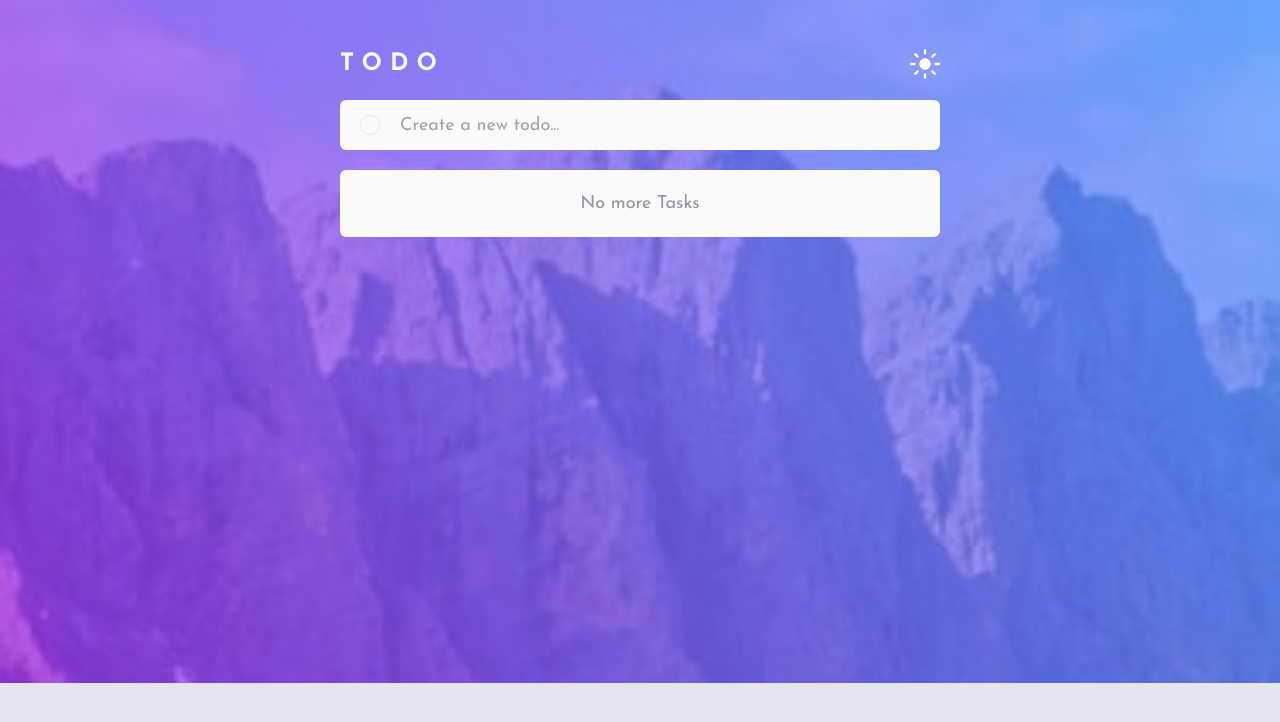
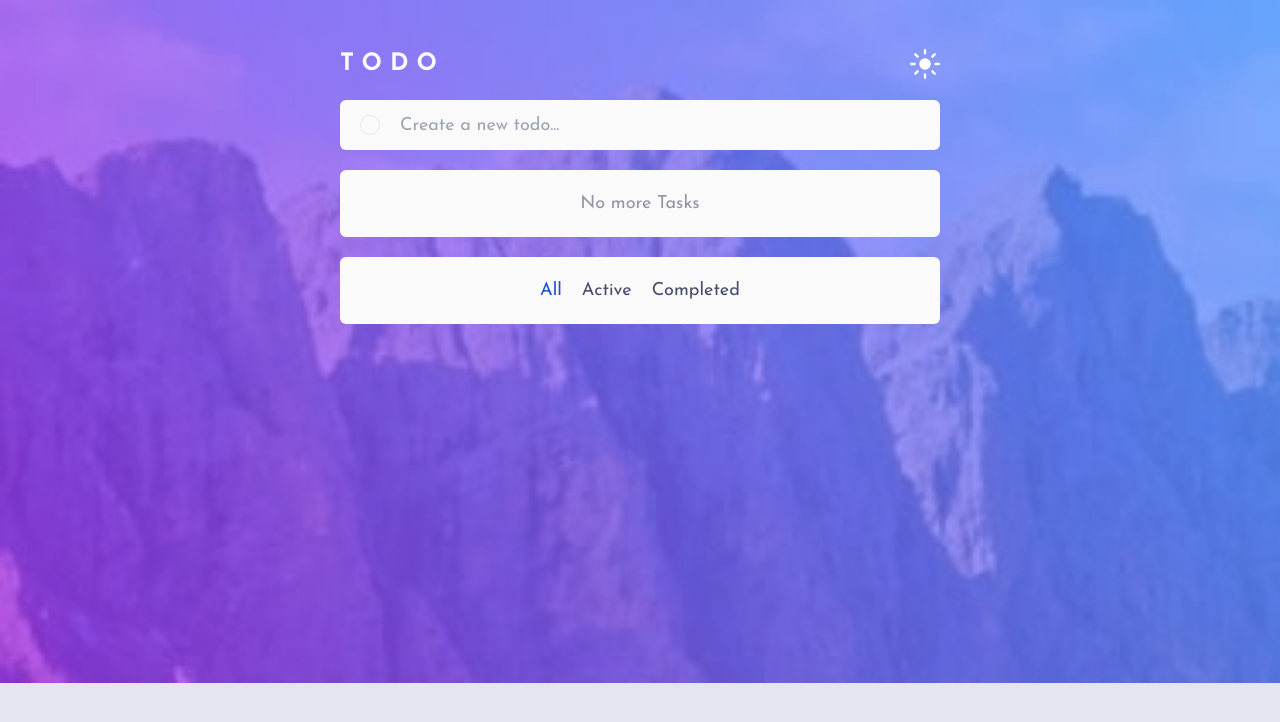
Before and after one commit to flaviogp/todo-app-main, a React (Vite) app: page / in a window 1280 px wide. Shown: the top 722 px of the page. Built offline with nearby package versions, Linux system fonts and the light colour scheme.

Commit message:
feat: add Control View component

```diff
--- a/src/components/ControlView.tsx
+++ b/src/components/ControlView.tsx
@@ -1,8 +1,75 @@
-import React from 'react'
+import { useState } from "react"
+import { TodoList } from "../interfaces/interfaces"
 
-const ControlView = () => {
+interface ControlViewProps {
+  setList: (arg: TodoList[]) => void
+}
+
+const ControlView = ({setList}: ControlViewProps) => {
+  const [focus, setFocus] = useState('all')
+
+  const listFocus = (id: string) => {
+    const stored = localStorage.getItem('todoList');
+
+    if(!stored) return
+
+    const list = JSON.parse(stored) as TodoList[]
+
+    switch(id){
+      case 'all':
+        setList([...list])
+        break;
+      case 'active': {
+        const newList = list.filter(task => !task.checked)
+        setList(newList)
+        break;
+      }
+      case 'completed': {
+        const newList = list.filter(task => task.checked)
+        setList(newList)
+        break;
+      }
+    }
+  }
+
+  const handleClick = (e:  React.MouseEvent<HTMLLIElement, MouseEvent>) => {
+    const id = e.currentTarget.id;
+    setFocus(id);
+
+    listFocus(id);
+  }
+
+
   return (
-    <div>ControlView</div>
+    <div className="w-full p-5 bg-very-light-gray rounded-md">
+      <ul
+        className={`
+          [&>*]:cursor-pointer
+           w-full flex justify-center
+          gap-5 text-very-dark-grayish-blue
+
+        `}>
+
+        <li id="all"
+          className={`${focus === 'all' && 'text-blue-700'}`}
+          onClick={(e) => handleClick(e)}
+          >
+          All
+        </li>
+        <li id="active"
+          className={`${focus === 'active' && 'text-blue-700'}`}
+          onClick={(e) => handleClick(e)}
+          >
+          Active
+        </li>
+        <li id="completed"
+          className={`${focus === 'completed' && 'text-blue-700'}`}
+          onClick={(e) => handleClick(e)}
+        >
+          Completed
+        </li>
+      </ul>
+    </div>
   )
 }
 
--- a/src/components/List.tsx
+++ b/src/components/List.tsx
@@ -1,5 +1,4 @@
 
-import { Fragment } from 'react'
 import CrossIcon from '../assets/images/icon-cross.svg'
 import { TodoList } from '../interfaces/interfaces'
 
--- a/src/components/Main.tsx
+++ b/src/components/Main.tsx
@@ -1,5 +1,6 @@
 
 import { TodoList } from '../interfaces/interfaces'
+import ControlView from './ControlView'
 import Input from './Input'
 import List from './List'
 
@@ -13,6 +14,7 @@ const Main = ({list, setList}: MainProps) => {
     <main className="container max-w-[600px] w-full flex flex-col gap-5 ">
         <Input setList={setList}/>
         <List list={list} setList={setList}/>
+        <ControlView setList={setList}/>
     </main>
   )
 }
```
